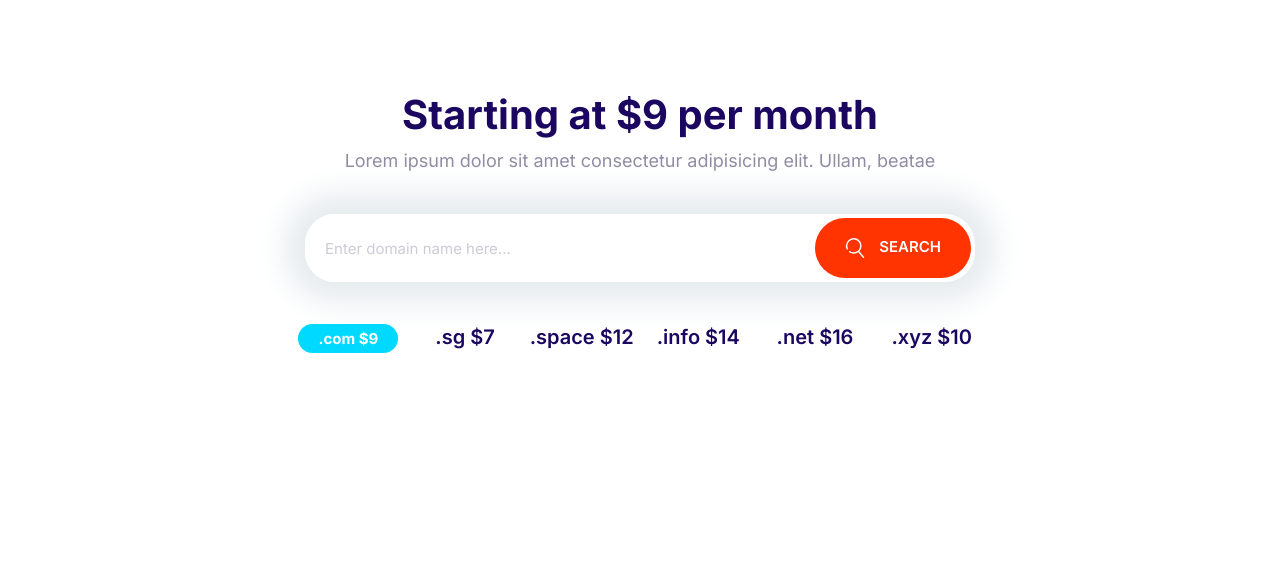
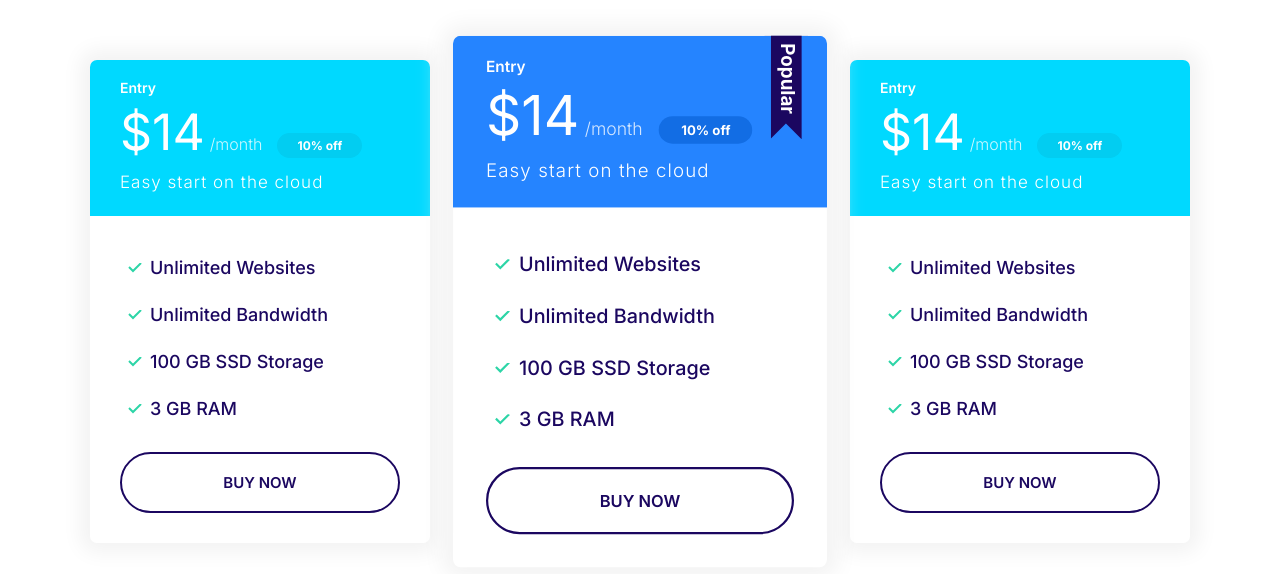
Before and after one commit to odman18/Moshify, a plain HTML site: page index.html in a window 1280 px wide. Drawn offline with Linux system fonts and the light colour scheme.

Commit message:
Build a Plan-block component.

```diff
--- a/css/style.css
+++ b/css/style.css
@@ -277,6 +277,9 @@ margin: 4px;
     background:#02cdf1 ;
 }
 /*Plans*/
+.plan{
+    transition: transform .2s ease-out;
+}
 .plan__name{
     color: #fff;
     margin: 0;
@@ -302,6 +305,9 @@ font-size: 6rem;
     font-weight: 500;
     margin-bottom: 2rem;
 }
+.plan--popular{
+    transform: scale(1.1);
+}
 .plan--popular .card__header{
     position: relative;
 }
@@ -312,6 +318,12 @@ font-size: 6rem;
     position: absolute;
     top: -6px;
     right: 5%;
+}
+.plan:hover{
+    transform: scale(1.05);
+}
+.plan--popular:hover{
+    transform: scale(1.15);
 }
 @media screen and (min-width: 1024px){
     .plan__name{
@@ -612,3 +624,12 @@ text-align:center ;
         grid-template-columns:repeat( auto-fit,minmax(100px,1fr))
     }
 }
+
+/*Plans Block*/
+.block-plan .grid{
+gap: 8rem 4rem;
+}
+.block-plan .card{
+    max-width: 500px;
+    margin: 0 auto;
+}
--- a/index.html
+++ b/index.html
@@ -21,34 +21,69 @@
     <title>Document</title>
   </head>
   <body>
-    <section class="block container block-domain">
-      <header class="block__header">
-        <h2>Starting at $9 per month</h2>
-        <p>
-          Lorem ipsum dolor sit amet consectetur adipisicing elit. Ullam, beatae
-        </p>
-      </header>
-      <div class="input-group">
-        <input
-          type="text"
-          class="input"
-          placeholder="Enter domain name here..."
-        />
-        <button class="btn btn--accent">
-          <svg class="icon icon--white">
-            <use xlink:href="images/sprite.svg#search"></use>
-          </svg>
-          Search
-        </button>
+    <section class="block container block-plan">
+      <div class="grid grid--col-3">
+        <div class="plan">
+          <div class="card card--secondary">
+            <header class="card__header">
+              <h3 class="plan__name">Entry</h3>
+              <span class="plan__price">$14</span>
+              <span class="plan__billing-cycle">/month</span>
+              <span class="badge badge--secondary badge--small">10% off</span>
+              <span class="plan__description">Easy start on the cloud</span>
+            </header>
+            <div class="card__body">
+              <ul class="list list--tick">
+                <li class="item__list">Unlimited Websites</li>
+                <li class="item__list">Unlimited Bandwidth</li>
+                <li class="item__list">100 GB SSD Storage</li>
+                <li class="item__list">3 GB RAM</li>
+              </ul>
+              <button class="btn btn--outline btn--block">Buy Now</button>
+            </div>
+          </div>
+        </div>
+        <div class="plan plan--popular">
+          <div class="card card--primary">
+            <header class="card__header">
+              <h3 class="plan__name">Entry</h3>
+              <span class="plan__price">$14</span>
+              <span class="plan__billing-cycle">/month</span>
+              <span class="badge badge--primary badge--small">10% off</span>
+              <span class="plan__description">Easy start on the cloud</span>
+            </header>
+            <div class="card__body">
+              <ul class="list list--tick">
+                <li class="item__list">Unlimited Websites</li>
+                <li class="item__list">Unlimited Bandwidth</li>
+                <li class="item__list">100 GB SSD Storage</li>
+                <li class="item__list">3 GB RAM</li>
+              </ul>
+              <button class="btn btn--outline btn--block">Buy Now</button>
+            </div>
+          </div>
+        </div>
+        <div class="plan">
+          <div class="card card--secondary">
+            <header class="card__header">
+              <h3 class="plan__name">Entry</h3>
+              <span class="plan__price">$14</span>
+              <span class="plan__billing-cycle">/month</span>
+              <span class="badge badge--secondary badge--small">10% off</span>
+              <span class="plan__description">Easy start on the cloud</span>
+            </header>
+            <div class="card__body">
+              <ul class="list list--tick">
+                <li class="item__list">Unlimited Websites</li>
+                <li class="item__list">Unlimited Bandwidth</li>
+                <li class="item__list">100 GB SSD Storage</li>
+                <li class="item__list">3 GB RAM</li>
+              </ul>
+              <button class="btn btn--outline btn--block">Buy Now</button>
+            </div>
+          </div>
+        </div>
       </div>
-      <ul class="list block-domain__prices">
-        <li><span class="badge badge--secondary">.com $9</span></li>
-        <li>.sg $7</li>
-        <li>.space $12</li>
-        <li>.info $14</li>
-        <li>.net $16</li>
-        <li>.xyz $10</li>
-      </ul>
     </section>
     <script src="js/main.js"></script>
   </body>
```
Also changed, not shown: components/Plan-block.html (added, +64 -0 lines).
